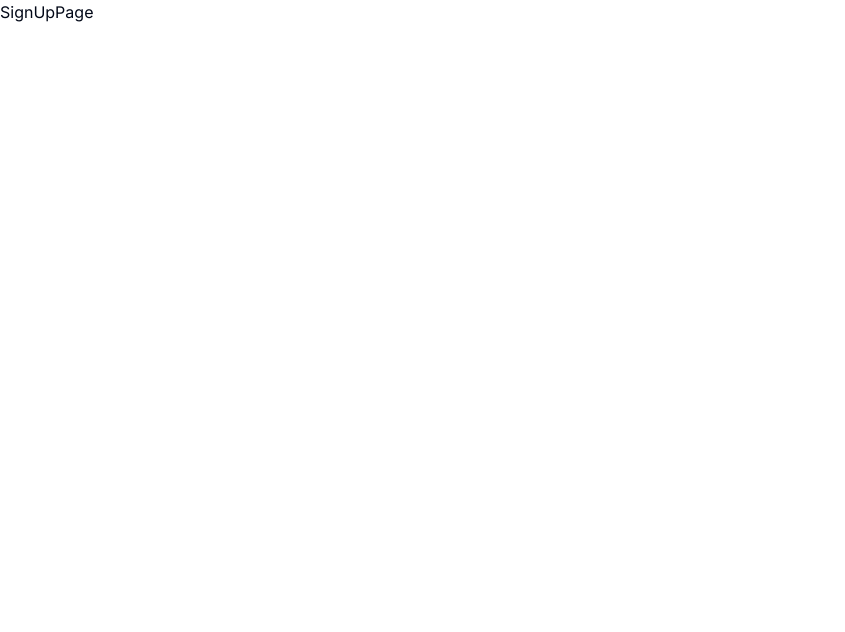
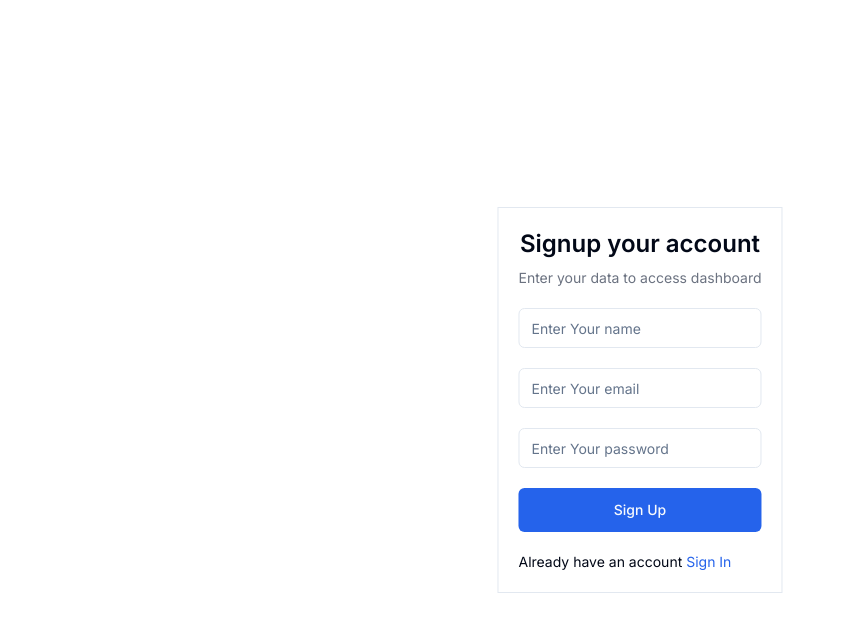
Before and after one commit to alhazme/dashboard-loker, a Next.js app: page /auth/signup in a window 1280 px wide. Shown: the top 632 px of the page, without its empty margins (0-845 px from the left). Built offline with nearby package versions, Linux system fonts and the light colour scheme.

Commit message:
Slicing Sign Up Page

```diff
--- a/src/app/(auth)/auth/signup/page.tsx
+++ b/src/app/(auth)/auth/signup/page.tsx
@@ -1,6 +1,12 @@
+"use client"
+
+import { Button } from '@/components/ui/button';
+import { Form, FormControl, FormField, FormItem, FormMessage } from '@/components/ui/form';
+import { Input } from '@/components/ui/input';
 import { signUpFormSchema } from '@/lib/form-schema';
 import { zodResolver } from '@hookform/resolvers/zod';
 import { Metadata } from 'next';
+import Link from 'next/link';
 import React, { FC } from 'react'
 import { useForm } from 'react-hook-form';
 import { z } from 'zod';
@@ -8,11 +14,6 @@ import { z } from 'zod';
 interface SignUpPageProps {
 
 }
-
-export const metadata: Metadata = {
-  title: "Sign Up",
-  description: "Generated by create next app",
-};
 
 const SignUpPage: FC<SignUpPageProps> = ({  }) => {
 
@@ -23,9 +24,65 @@ const SignUpPage: FC<SignUpPageProps> = ({  }) => {
   const onSubmit = (val: z.infer<typeof signUpFormSchema>) => {
     console.log(val);
   }
+
   return (
-    <div>
-     SignUpPage
+    <div className='relative w-full h-screen'>
+      <div className='absolute top-1/2 left-1/2 -translate-x-1/2 -translate-y-1/2'>
+        <div className='border border-border p-5'>
+          <div className='font-semibold text-center text-2xl mb-2'>
+            Signup your account
+          </div>
+          <div className='text-sm text-gray-500'>
+            Enter your data to access dashboard
+          </div>
+
+          <Form {...form}>
+            <form onSubmit={form.handleSubmit(onSubmit)} className='mt-5 space-y-5'>
+              <FormField
+                control={form.control}
+                name="name"
+                render={({ field }) => (
+                  <FormItem>
+                    <FormControl>
+                      <Input placeholder="Enter Your name" {...field} />
+                    </FormControl>
+                    <FormMessage />
+                  </FormItem>
+                )}
+              />
+              <FormField
+                control={form.control}
+                name="email"
+                render={({ field }) => (
+                  <FormItem>
+                    <FormControl>
+                      <Input type="email" placeholder="Enter Your email" {...field} />
+                    </FormControl>
+                    <FormMessage />
+                  </FormItem>
+                )}
+              />
+              <FormField
+                control={form.control}
+                name="password"
+                render={({ field }) => (
+                  <FormItem>
+                    <FormControl>
+                      <Input type="password" placeholder="Enter Your password" {...field} />
+                    </FormControl>
+                    <FormMessage />
+                  </FormItem>
+                )}
+              />
+              <Button className='w-full' size="lg">Sign Up</Button>
+              <div className='text-sm'>
+                Already have an account{" "}
+                <Link href="/auth/signin" className='text-primary'>Sign In</Link>
+              </div>
+            </form>
+          </Form>
+        </div>
+      </div>
     </div>
   )
 }
--- a/src/lib/form-schema.ts
+++ b/src/lib/form-schema.ts
@@ -9,6 +9,7 @@ export const signInFormSchema = z.object({
 })
 
 export const signUpFormSchema = z.object({
+  name: z.string({ required_error: 'Name is required' }),
   email: z
     .string({ required_error: 'Email is required' })
     .email({ message: 'Email is not valid' }),
```
